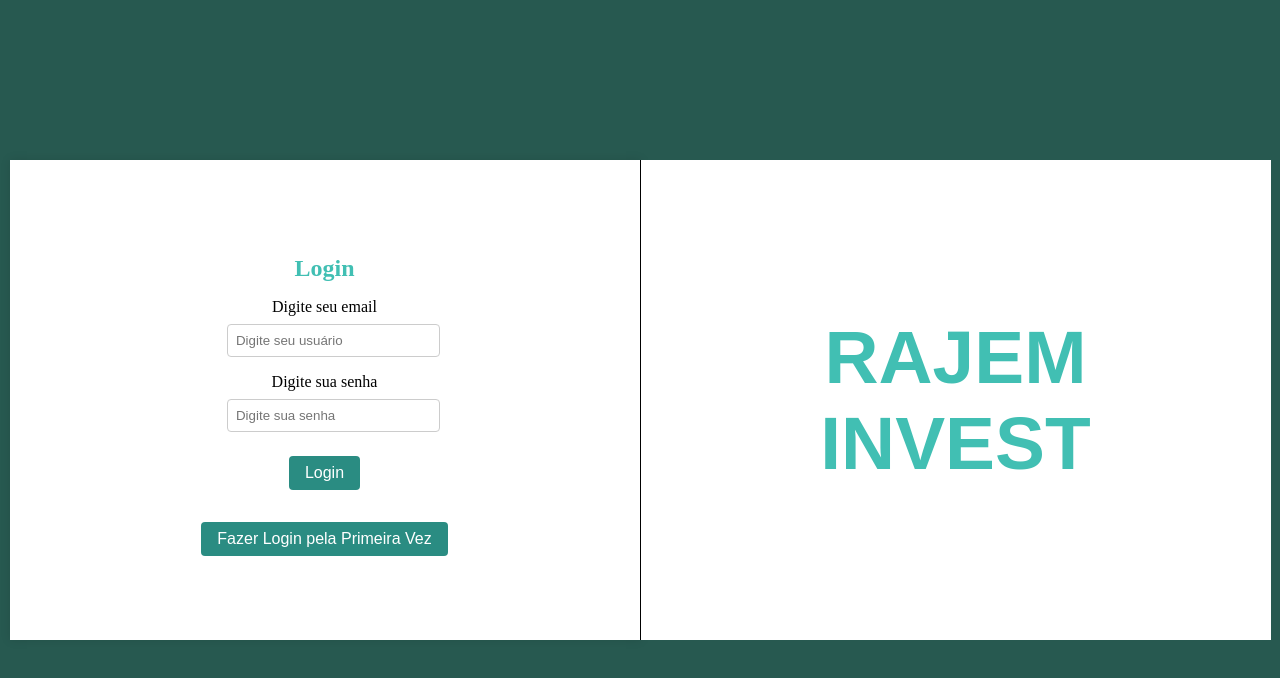
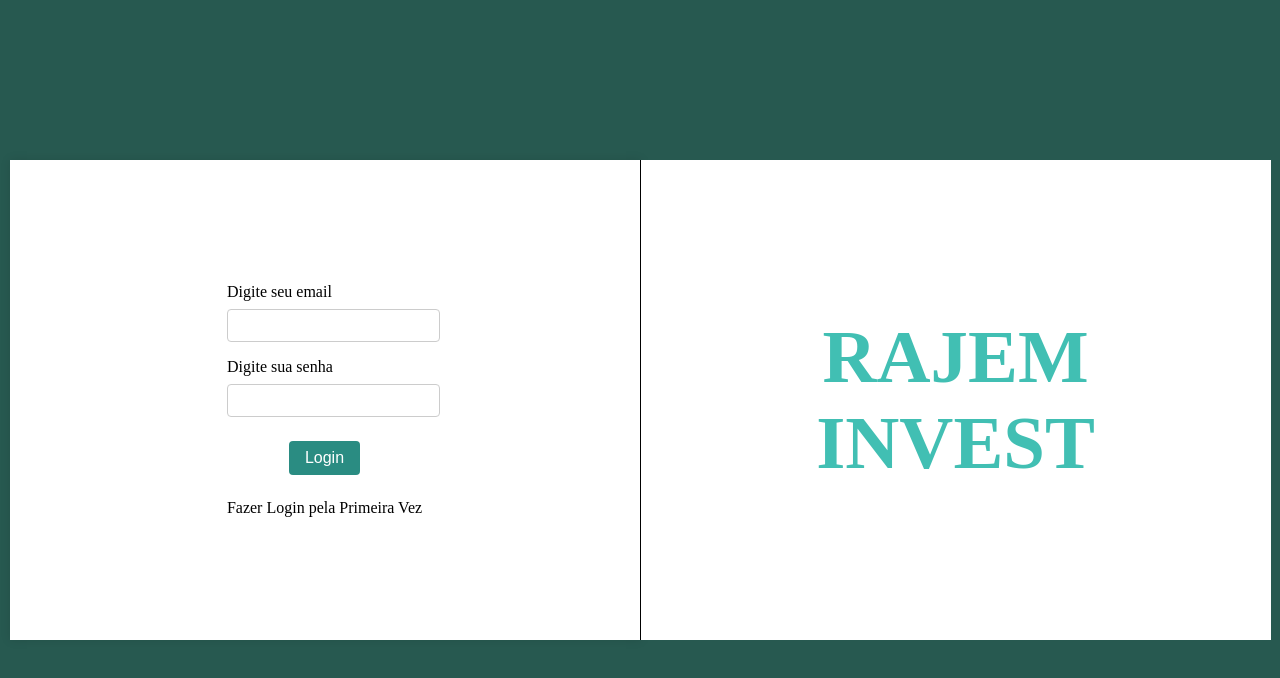
Before and after one commit to AlexsandroAuler/RAJEM-Invest, an Angular app in the folder RAJEM-Invest/: page / in a window 1280 px wide. Shown: the top 678 px of the page. Built offline with nearby package versions, Linux system fonts and the light colour scheme.

Commit message:
Ajustes para finalização da primeira Sprint

```diff
--- a/RAJEM-Invest/src/app/login/dados-primeiro-login/dados-primeiro-login.component.css
+++ b/RAJEM-Invest/src/app/login/dados-primeiro-login/dados-primeiro-login.component.css
@@ -55,7 +55,6 @@ body{
   }
 
   .form-right h3{
-    font-family: sans-serif;
     color: #41BFB3;
     font-weight: 900;
     margin: 0;
--- a/RAJEM-Invest/src/app/login/index-login/index-login.component.css
+++ b/RAJEM-Invest/src/app/login/index-login/index-login.component.css
@@ -22,6 +22,7 @@
   label {
     display: block;
     margin-bottom: 0.5rem;
+    text-align: left;
   }
 
   input {
@@ -48,4 +49,5 @@
 
   .button-group {
     margin-top: 1rem;
+    cursor: pointer;
   }
--- a/RAJEM-Invest/src/app/login/index-login/index-login.component.html
+++ b/RAJEM-Invest/src/app/login/index-login/index-login.component.html
@@ -1,9 +1,9 @@
 <!-- index-login.component.html -->
 <div class="index-login">
-    <h2>Login</h2>
+    <!-- <h2>Login</h2> -->
 
     <!-- Formulário de login -->
-    <form (ngSubmit)="gotoLogin()">
+    <form>
       <div class="form-group">
         <label for="username">Digite seu email</label>
         <input
@@ -11,7 +11,6 @@
           [(ngModel)]="username"
           name="username"
           type="text"
-          placeholder="Digite seu usuário"
           required
         />
       </div>
@@ -23,7 +22,6 @@
           [(ngModel)]="password"
           name="password"
           type="password"
-          placeholder="Digite sua senha"
           required
         />
       </div>
@@ -34,6 +32,6 @@
 
     <!-- Botões para navegação -->
     <div class="button-group">
-      <button (click)="goToPrimeiroLogin()">Fazer Login pela Primeira Vez</button>
+      <a (click)="goToPrimeiroLogin()">Fazer Login pela Primeira Vez</a>
     </div>
   </div>
--- a/RAJEM-Invest/src/app/login/index-login/index-login.component.ts
+++ b/RAJEM-Invest/src/app/login/index-login/index-login.component.ts
@@ -22,8 +22,8 @@ export class IndexLoginComponent {
   }
   gotoLogin() {
     // Lógica para fazer login (pode incluir autenticação)
-
-    if (this.username === 'rodrigo' && this.password.trim() === ''){
+    debugger;
+    if (this.username === 'analista@rajem.com.br'){
       this.router.navigate(['/liberar-acesso']);
     }else{
       alert('Informe Login e senha')
--- a/RAJEM-Invest/src/app/login/liberar-acesso/liberar-acesso.component.css
+++ b/RAJEM-Invest/src/app/login/liberar-acesso/liberar-acesso.component.css
@@ -1,3 +1,7 @@
+* {
+  font-family: Arial, Helvetica, sans-serif;
+  font-weight: 500;
+}
 body{
   display: flex;
   flex-direction: row;
@@ -21,7 +25,6 @@ body{
     align-items: center;
     justify-content: center;
     background-color: white;
-    font-family: sans-serif;
     font-size: 64px;
     color: #41BFB3;
     padding: 40px;
@@ -73,5 +76,12 @@ body{
   .token-display {
     margin-top: 1rem;
     font-size: 1rem;
-    font-weight: bold;
   }
+  .token-display button{
+    margin-right: 10px;
+  }
+  .token{
+    background-color: cyan;
+    padding: 9px;
+
+  }
--- a/RAJEM-Invest/src/app/login/liberar-acesso/liberar-acesso.component.html
+++ b/RAJEM-Invest/src/app/login/liberar-acesso/liberar-acesso.component.html
@@ -6,7 +6,7 @@
   <!-- Formulário para inserção de email -->
   <form (ngSubmit)="gotoGerarToken()">
     <div class="acesso-inicial">
-      <div class="form-group">
+      <div class="form-group" *ngIf="exibirFormGroup">
         <label for="email">Informe o email do investidor</label>
         <input
           id="email"
@@ -18,14 +18,16 @@
         />
       </div>
       <!-- Botão para gerar o token -->
-      <button type="submit">Gerar Token</button>
+      <button type="submit" *ngIf="exibirFormGroup">Gerar Token</button>
     </div>
 
     <!-- Exibindo o token se disponível -->
     <div class="token-display" *ngIf="token">
       <p>Email : {{ email }}</p>
-      <p>Token: {{ token }}</p>
+      <p>Token: </p>
+      <span class="token">{{ token }}</span>
       <button (click)="copyToken()">Copiar Token</button>
+      <button (click)="goHome()" style="background-color: gray;">Voltar</button>
     </div>
 
 
--- a/RAJEM-Invest/src/app/login/liberar-acesso/liberar-acesso.component.ts
+++ b/RAJEM-Invest/src/app/login/liberar-acesso/liberar-acesso.component.ts
@@ -1,7 +1,9 @@
 import { Component } from '@angular/core';
+import { Router } from '@angular/router';
 import { FormsModule } from '@angular/forms'; // Importando FormsModule
 import { CommonModule } from '@angular/common'; // Importando CommonModule
 import { AuthService } from '../../services/auth.service';
+
 
 @Component({
   selector: 'app-liberar-acesso',
@@ -13,8 +15,9 @@ import { AuthService } from '../../services/auth.service';
 export class LiberarAcessoComponent {
   email: string = '';
   token: string | null = null;
+  exibirFormGroup: boolean = true;
 
-  constructor(private authService: AuthService) {}
+  constructor(private authService: AuthService, private router: Router) {}
 
   gotoGerarToken() {
     debugger;
@@ -26,6 +29,7 @@ export class LiberarAcessoComponent {
     this.authService.gerarToken(this.email).subscribe({
       next: (response) => {
         this.token = response.token; // Acessa a propriedade token do objeto recebido
+        this.exibirFormGroup = false;
       },
       error: (err) => {
         console.error('Erro ao gerar o token:', err);
@@ -43,4 +47,7 @@ export class LiberarAcessoComponent {
       alert('Nenhum token para copiar.');
     }
   }
+  goHome(){
+    this.router.navigate(['']);
+  }
 }
--- a/RAJEM-Invest/src/app/login/login.component.css
+++ b/RAJEM-Invest/src/app/login/login.component.css
@@ -20,7 +20,6 @@ body{
   align-items: center;
   justify-content: center;
   background-color: white;
-  font-family: sans-serif;
   font-size: 64px;
   color: #41BFB3;
   padding: 40px;
--- a/RAJEM-Invest/src/app/login/primeiro-login/primeiro-login.component.css
+++ b/RAJEM-Invest/src/app/login/primeiro-login/primeiro-login.component.css
@@ -21,7 +21,6 @@ body{
     align-items: center;
     justify-content: center;
     background-color: white;
-    font-family: sans-serif;
     font-size: 64px;
     color: #41BFB3;
     padding: 40px;
```
